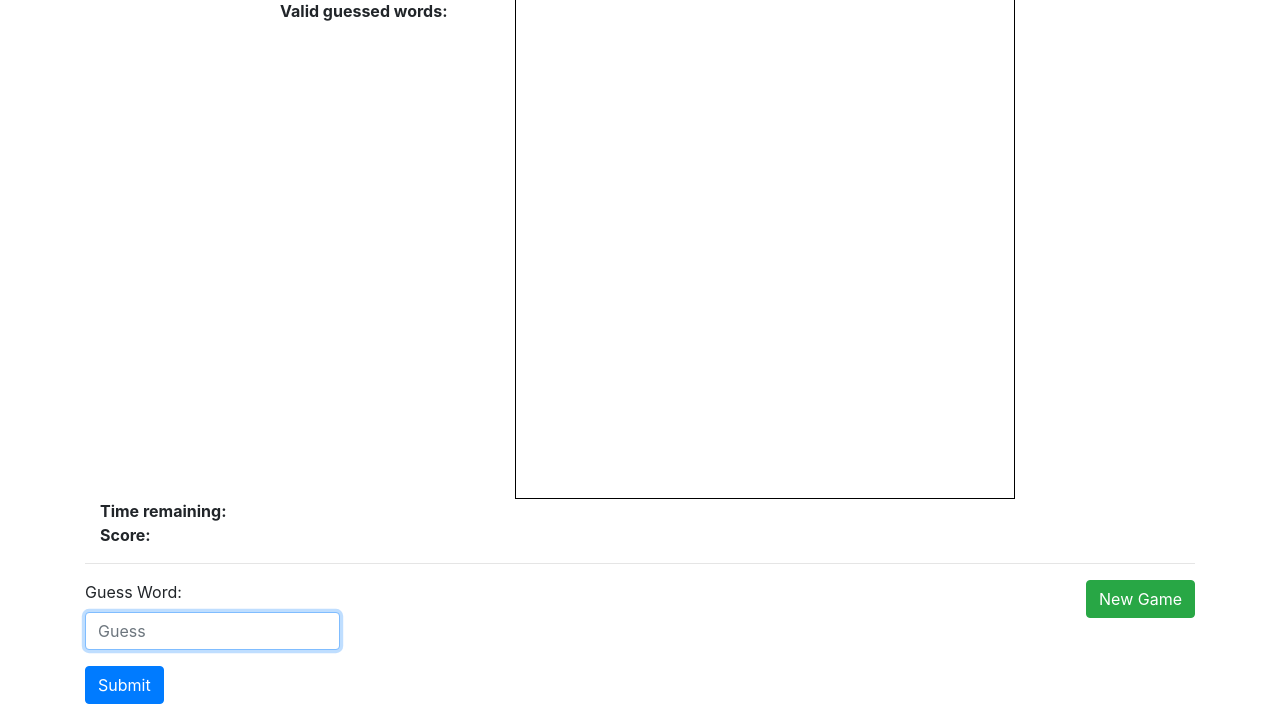
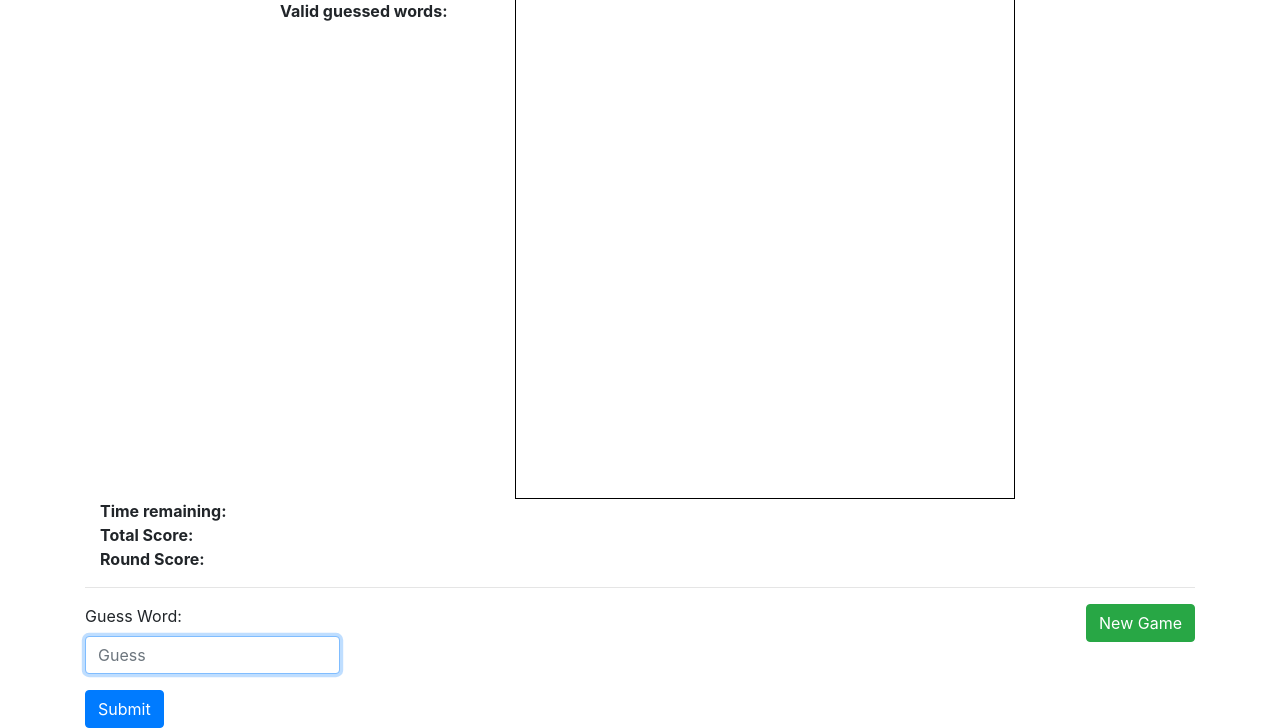
Before and after one commit to Tyler-Yates/scrambled-words, a Python web app: template application/templates/game.html in a window 1280 px wide. Shown: the part 90-818 px from the top of the page. Before the commit the page ends 794 px from the top, so only its background shows below. Run offline with Jinja, Linux system fonts and the light colour scheme; the template is opened without the code that fills it, so the values that code supplies are empty.

Commit message:
Keep track of total score

```diff
--- a/application/__init__.py
+++ b/application/__init__.py
@@ -26,6 +26,7 @@ def create_flask_app() -> Flask:
     from .networking import main as main_blueprint
 
     app.register_blueprint(main_blueprint)
+    app.config["SEND_FILE_MAX_AGE_DEFAULT"] = 60
 
     socketio.init_app(app)
 
--- a/application/static/game.css
+++ b/application/static/game.css
@@ -52,7 +52,7 @@
     font-size: 200%;
 }
 
-#score-div {
+.score-div {
     font-size: 200%;
 }
 
--- a/application/static/game.js
+++ b/application/static/game.js
@@ -37,6 +37,15 @@ $(document).ready(function () {
             add_valid_guess(item);
         });
 
+        // Update player scores
+        const roundScoreDiv = document.getElementById("round-score-div");
+        roundScoreDiv.innerHTML = "";
+
+        if (data.hasOwnProperty("player_total_score")) {
+            const totalScoreDiv = document.getElementById("total-score-div");
+            totalScoreDiv.innerHTML = String(data.player_total_score);
+        }
+
         // Ensure buttons and input are in the right state
         const guessButtonElement = document.getElementById("guessWordSubmit");
         if (guessButtonElement.hasAttribute("disabled")) {
@@ -51,11 +60,11 @@ $(document).ready(function () {
     socket.on("game_over", function (data) {
         console.log(data);
 
-        let totalScore = 0;
+        let roundScore = 0;
 
         data.scored_words.forEach(function (item, index) {
             const score = data.scored_word_values[index];
-            totalScore += score;
+            roundScore += score;
 
             const validGuessElement = document.getElementById(`valid-guess-${item}`);
             validGuessElement.innerHTML = `${item.toUpperCase()} +${score}`;
@@ -72,8 +81,11 @@ $(document).ready(function () {
             validGuessElement.classList.add("unscored-word");
         });
 
-        const scoreDiv = document.getElementById("score-div");
-        scoreDiv.innerHTML = String(totalScore);
+        const roundScoreDiv = document.getElementById("round-score-div");
+        roundScoreDiv.innerHTML = String(roundScore);
+
+        const totalScoreDiv = document.getElementById("total-score-div");
+        totalScoreDiv.innerHTML = String(data.total_score);
     });
 
     // Add event listeners to the buttons
--- a/application/templates/game.html
+++ b/application/templates/game.html
@@ -55,9 +55,14 @@
         <div id="time-remaining-div">
         </div>
         <div>
-            <p><strong>Score:</strong></p>
+            <p><strong>Total Score:</strong></p>
         </div>
-        <div id="score-div">
+        <div id="total-score-div" class="score-div">
+        </div>
+        <div>
+            <p><strong>Round Score:</strong></p>
+        </div>
+        <div id="round-score-div" class="score-div">
         </div>
     </div>
 </div>
```
Also changed, not shown: application/data/game_state.py (+22 -3 lines), application/networking/events.py (+8 -0 lines).
